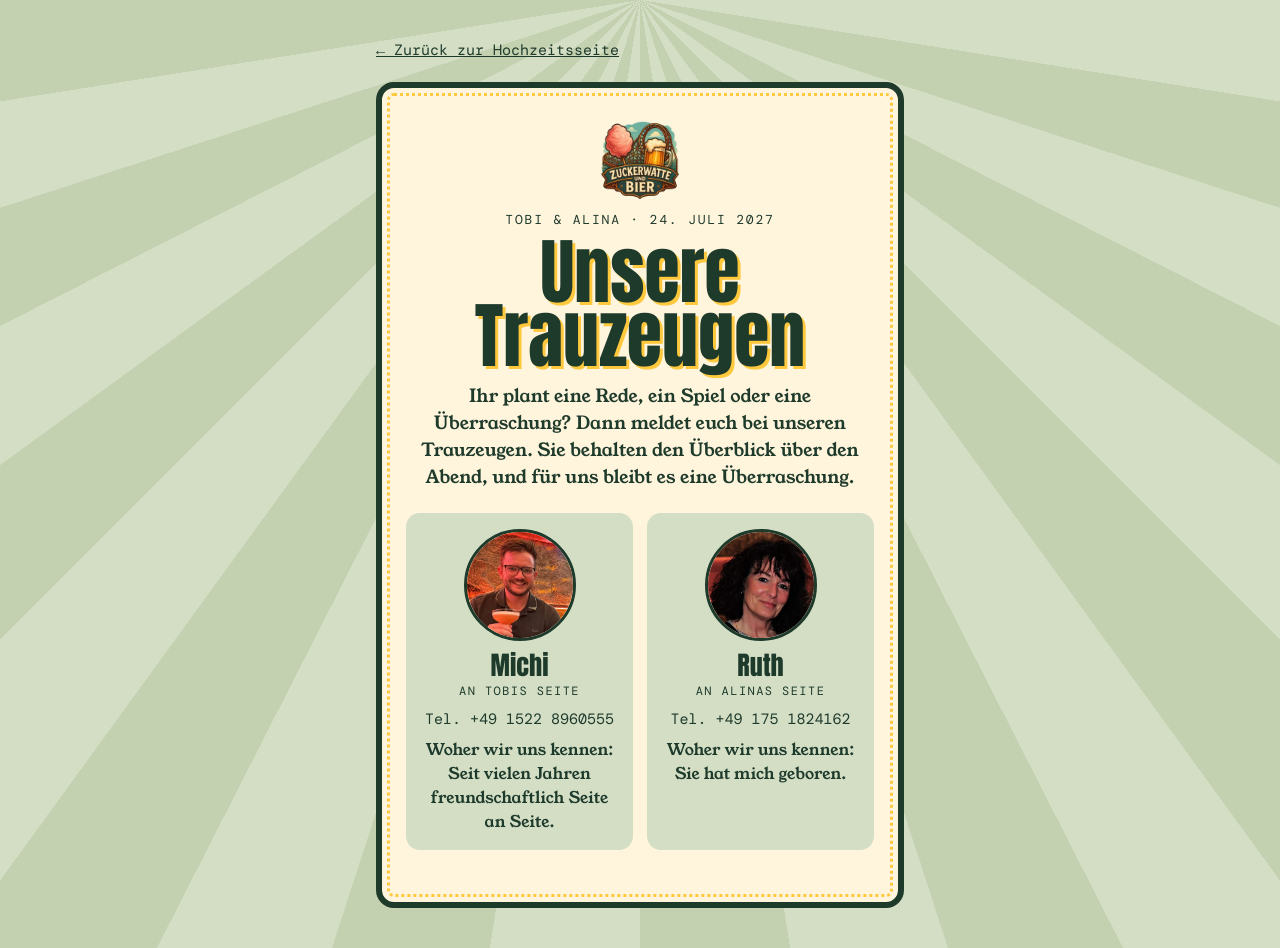
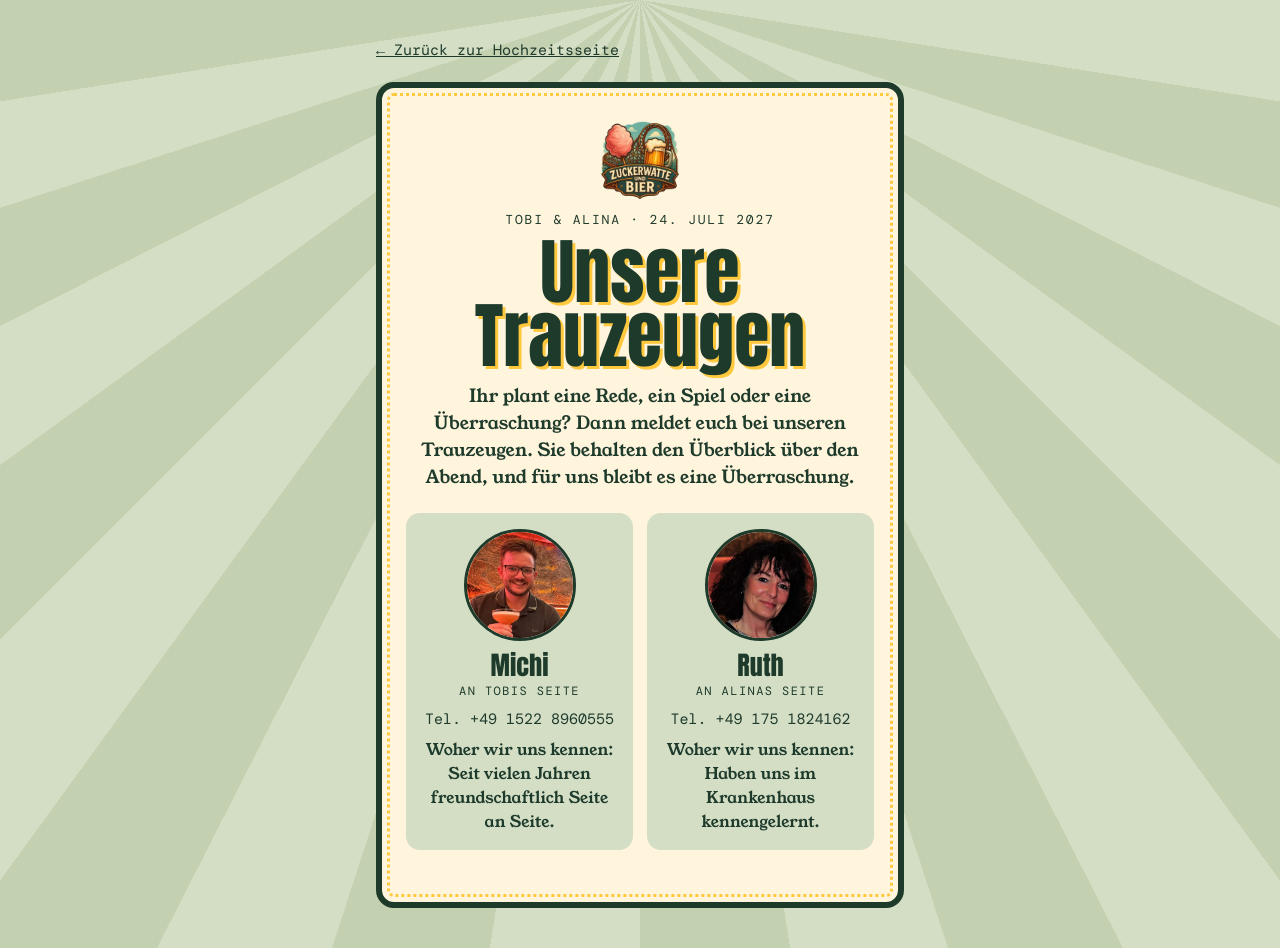
Before and after one commit to BlueKariba/hochzeit, a plain HTML site: page trauzeugen.html in a window 1280 px wide. Drawn offline with nearby package versions, Linux system fonts and the light colour scheme; a web font is replaced by a local one.

Commit message:
Add files via upload

```diff
--- a/trauzeugen.html
+++ b/trauzeugen.html
@@ -91,7 +91,7 @@
         <p class="name">Ruth</p>
         <p class="rolle">An Alinas Seite</p>
         <p class="kontakt" hidden>Tel. <span data-tel="+49|175|1824162"></span></p>
-        <p class="ueber">Woher wir uns kennen: Sie hat mich geboren.</p>
+        <p class="ueber">Woher wir uns kennen: Haben uns im Krankenhaus kennengelernt.</p>
       </section>
     </div>
   </article>
```
